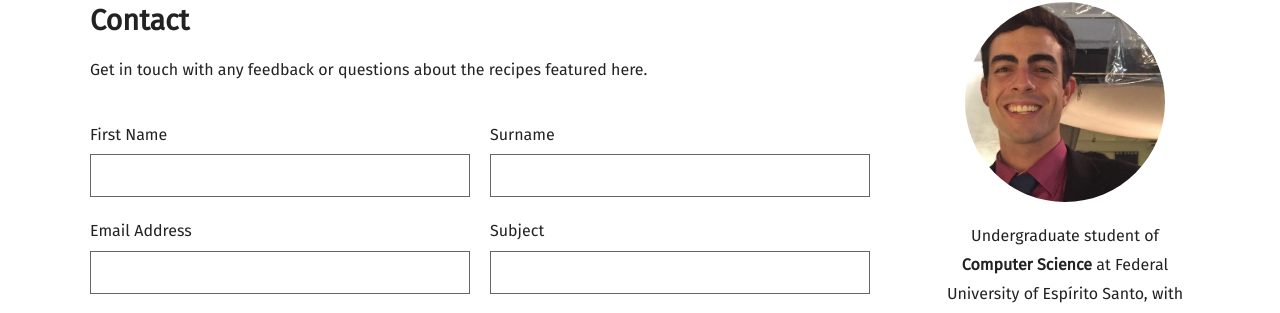
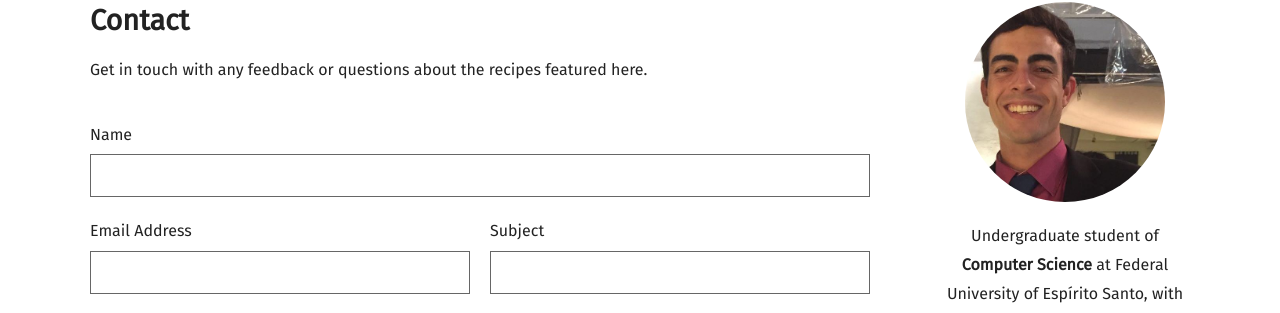
Before and after one commit to viniciusarruda/viniciusarruda.github.io, a Jekyll site: the page built from contact.html, in a window 1280 px wide. Shown: the part 175-488 px from the top of the page. Built offline with Jekyll 4.4.1, drawn with Linux system fonts in a browser that asks for light colours; some web fonts are replaced.

Commit message:
Updating contact area

```diff
--- a/contact.html
+++ b/contact.html
@@ -5,18 +5,12 @@ title: Contact
 <p class="editable">Get in touch with any feedback or questions about the recipes featured here.</p>
 
 <form action="https://formspree.io/{{ site.data.email }}" method="POST">
-	<input type="hidden" name="_to" value="{{ site.data.email }}" />
-	<input type="text" name="_gotcha" style="display: none;">
+	<!--<input type="hidden" name="_to" value="{{ site.data.email }}" />
+	<input type="text" name="_gotcha" style="display: none;">-->
 
 	<div class="contain">
-		<div class="split">
-			<label for="first-name">First Name</label>
-			<input type="text" name="first-name" id="first-name" />
-		</div>
-		<div class="split">
-			<label for="surname">Surname</label>
-			<input type="text" name="surname" id="surname" />
-		</div>
+		<label for="name">Name</label>
+		<input type="text" name="name" id="name" />
 	</div>
 
 	<div class="contain">
```
